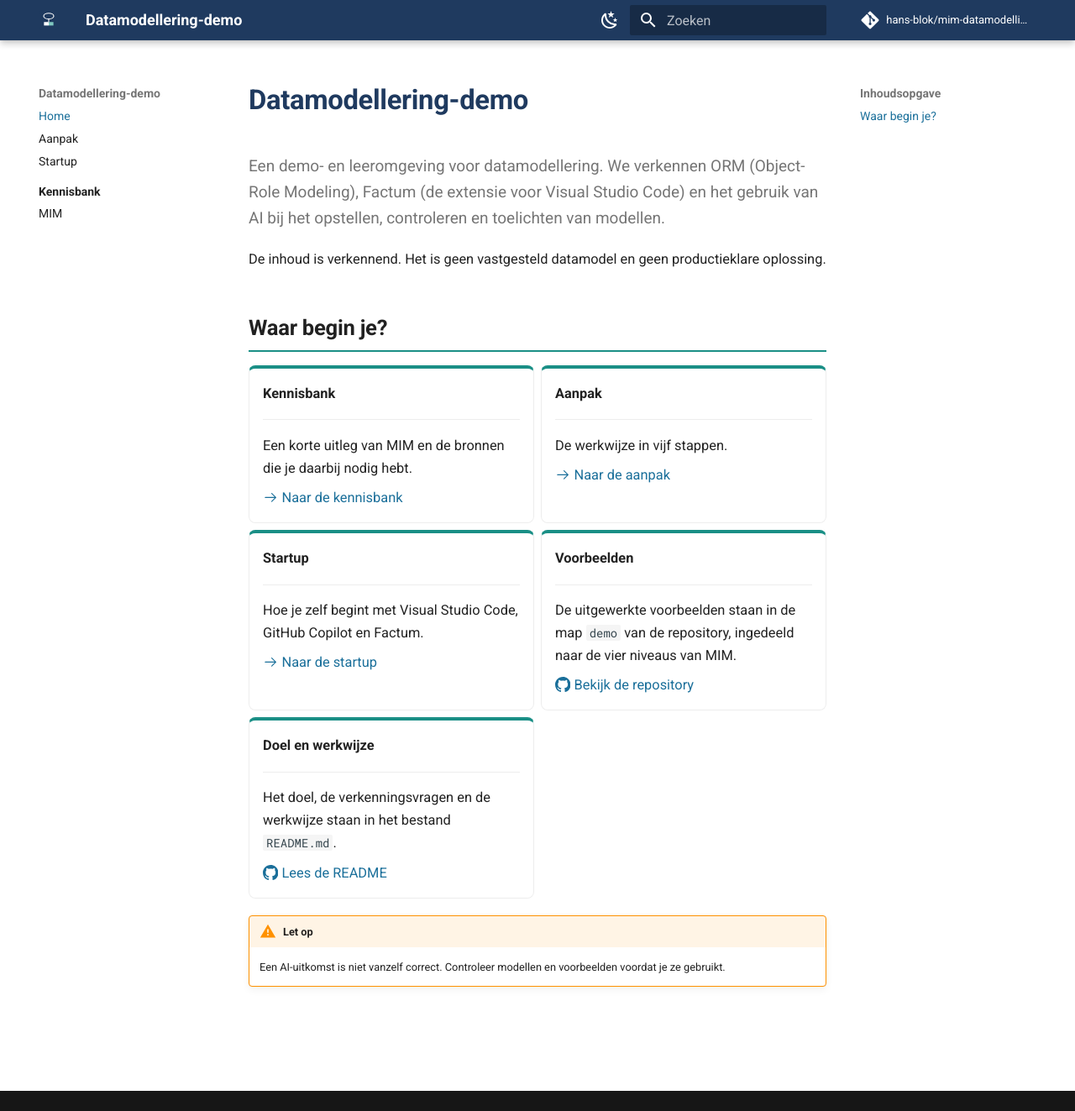
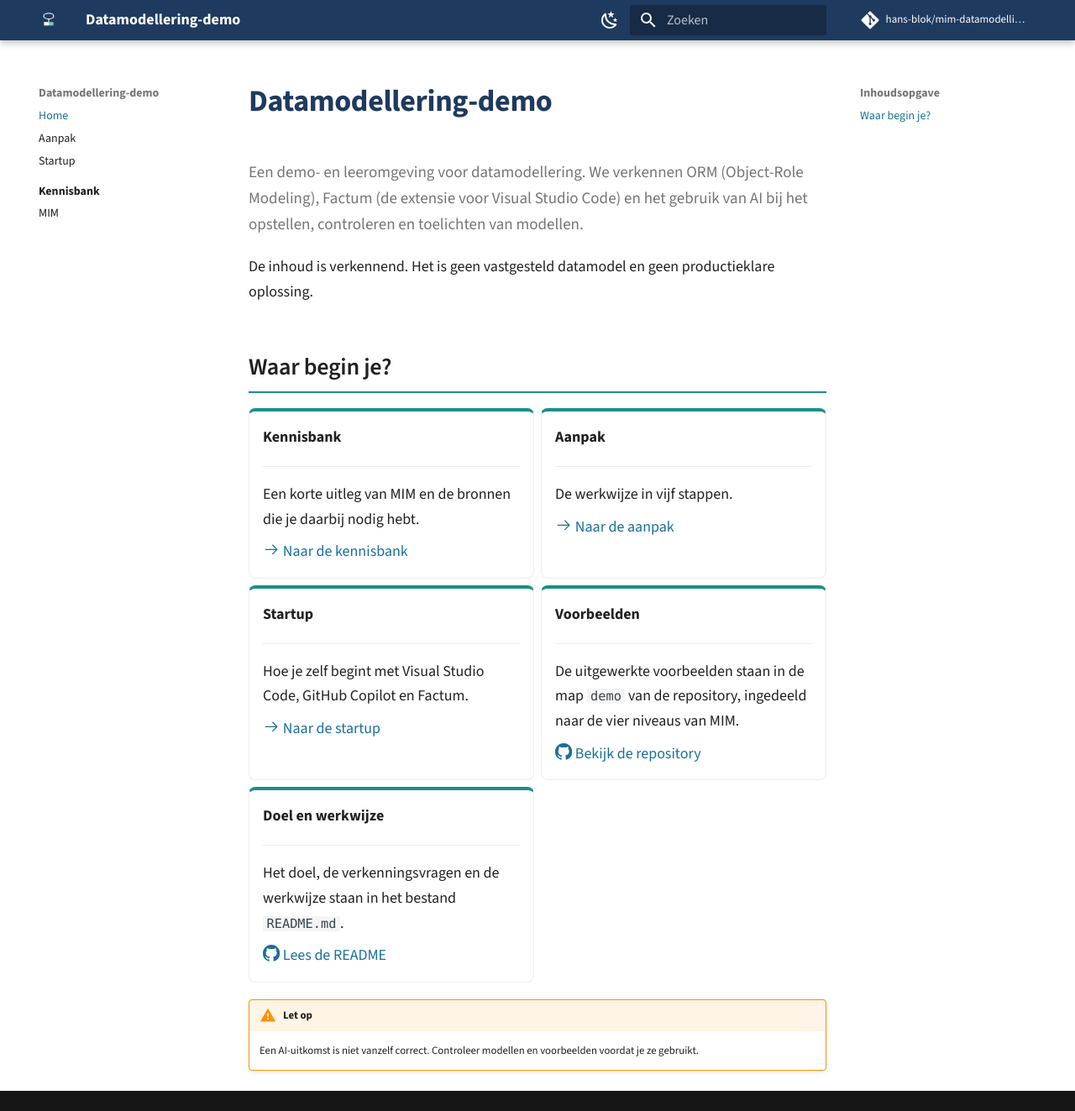
Before and after one commit to hans-blok/mim-datamodelling-demo, an MkDocs documentation site: the page built from docs/index.md, in a window 1280 px wide and 1323 px high. Shown: the whole window at 84% size. Built offline with MkDocs 1.6.1 and Material for MkDocs 9.7.7, drawn with Linux system fonts in a browser that asks for light colours; comment, search, counter and statistics services are not loaded.

Commit message:
Workflow voor GitHub Pages en Source Sans 3 toegevoegd
Co-Authored-By: Claude Sonnet 5.5 <noreply@anthropic.com>

```diff
--- a/docs/stylesheets/extra.css
+++ b/docs/stylesheets/extra.css
@@ -1,4 +1,25 @@
 /* Stijl voor de datamodellering-demo: rustig, leesbaar, met een blauwgroen accent. */
+
+/* Source Sans 3, zelf gehost (SIL Open Font License 1.1). */
+@font-face {
+  font-family: "Source Sans 3";
+  font-style: normal;
+  font-weight: 200 900;
+  font-display: swap;
+  src: url("../assets/fonts/source-sans-3-latin-wght-normal.woff2") format("woff2");
+}
+
+@font-face {
+  font-family: "Source Sans 3";
+  font-style: italic;
+  font-weight: 200 900;
+  font-display: swap;
+  src: url("../assets/fonts/source-sans-3-latin-wght-italic.woff2") format("woff2");
+}
+
+:root {
+  --md-text-font: "Source Sans 3", "Segoe UI", sans-serif;
+}
 
 :root,
 [data-md-color-scheme="default"] {
@@ -16,7 +37,7 @@
 }
 
 .md-typeset {
-  font-size: 0.82rem;
+  font-size: 0.9rem;
   line-height: 1.65;
 }
 
--- a/mkdocs.yml
+++ b/mkdocs.yml
@@ -17,6 +17,9 @@ theme:
   language: "nl"
   favicon: "assets/favicon.svg"
   logo: "assets/favicon.svg"
+  # false = geen Google Fonts. Source Sans 3 wordt zelf gehost vanuit
+  # docs/assets/fonts en ingesteld in docs/stylesheets/extra.css.
+  font: false
   palette:
     - media: "(prefers-color-scheme: light)"
       scheme: default
```
Also changed, not shown: docs/assets/fonts/source-sans-3-latin-wght-italic.woff2 (added), docs/assets/fonts/source-sans-3-latin-wght-normal.woff2 (added), 1 other file.
